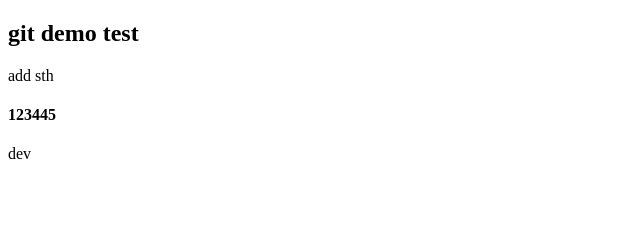
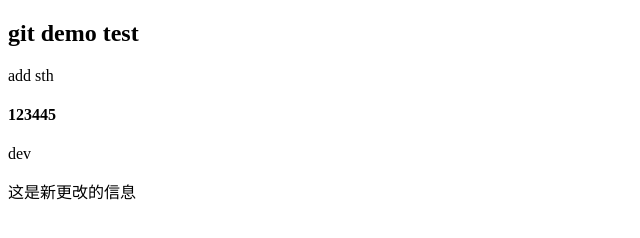
Before and after one commit to C-mint/code, a plain HTML site: page index.html in a window 1280 px wide. Shown: the whole page, without its empty margins (0-640 px from the left). Drawn offline with Linux system fonts and the light colour scheme.

Commit message:
用vscode 方法提交

```diff
--- a/index.html
+++ b/index.html
@@ -10,5 +10,6 @@
     <p> add sth</p>
     <h4>123445</h4>
     <p>dev</p>
+    <p>这是新更改的信息</p>
 </body>
 </html>
```
